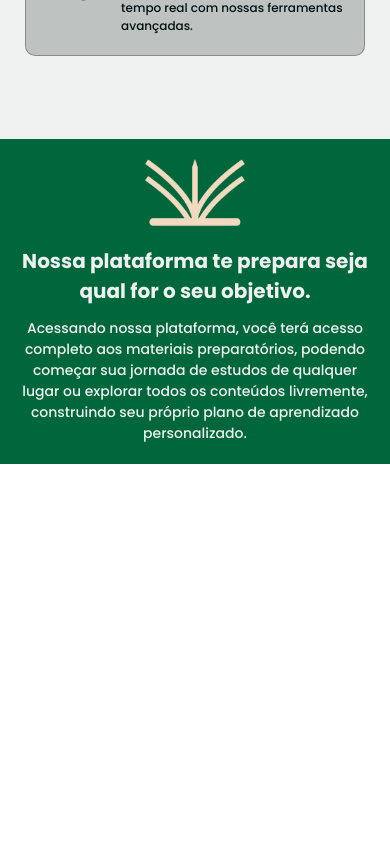
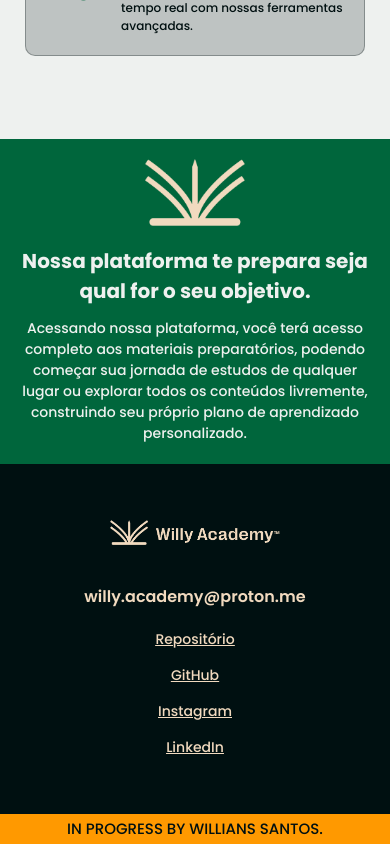
Before and after one commit to will-santosx/willy-academy-next-app, a Next.js app: page / in a window 390 px wide. Shown: the part 1684-2528 px from the top of the page. Before the commit the page ends 2148 px from the top, so only its background shows below. Built offline with nearby package versions, Linux system fonts and the light colour scheme.

Commit message:
adicionando footer

```diff
--- a/src/app/components/Footer/Footer.tsx
+++ b/src/app/components/Footer/Footer.tsx
@@ -4,22 +4,53 @@ import Link from "next/link";
 
 export default function Footer() {
   return (
-    <footer className="bg-neutral-rich-black w-full lg:h-[594px] flex justify-end flex-col items-center">
-      <div className="lg:px-[160px] lg:h-[546px] w-full flex items-center flex-col justify-center lg:gap-[145px]">
+    <footer className="bg-neutral-rich-black w-full min-h-[350px] flex flex-col justify-center items-center relative">
+      <div className="lg:px-[160px] px-[20px] gap-[40px] h-full lg:h-[546px] w-full flex items-center flex-col justify-center lg:gap-[145px]">
         <Image
           alt="Logo da Willy Academy no Sentido Horizontal."
           src={LogoPrimaryHorizontal}
-          className="lg:w-[404px]"
+          className="lg:w-[404px] w-[170px] sm:w-[230px]"
         />
-        <nav className=" text-primary-duch-white font-medium text-normal flex lg:gap-[56px]">
-          <Link href={"#"}>Repositório</Link>
-          <Link href={"#"}>GitHub</Link>
-          <Link href={"#"}>Instagram</Link>
-          <Link href={"#"}>LinkedIn</Link>
-        </nav>
+        <div className="flex flex-col gap-[20px]">
+          <nav className="text-primary-duch-white font-semibold text-center sm:text-[20px]">
+            <span>willy.academy@proton.me</span>
+          </nav>
+          <nav className=" text-primary-duch-white font-medium flex-col sm:flex-row text-center gap-[15px] underline flex lg:gap-[56px]">
+            <Link
+              className="text-[14px] sm:text-[20px]"
+              target="_blank"
+              href={"https://github.com/will-santosx/willy-academy-next-app"}
+            >
+              Repositório
+            </Link>
+            <Link
+              target="_blank"
+              className="text-[14px] sm:text-[20px]"
+              href={"https://github.com/will-santosx"}
+            >
+              GitHub
+            </Link>
+            <Link
+              target="_blank"
+              className="text-[14px] sm:text-[20px]"
+              href={"https://www.instagram.com/leao.willians/"}
+            >
+              Instagram
+            </Link>
+            <Link
+              target="_blank"
+              className="text-[14px] sm:text-[20px]"
+              href={
+                "https://www.linkedin.com/in/david-willians-dos-santos-212932254/"
+              }
+            >
+              LinkedIn
+            </Link>
+          </nav>
+        </div>
       </div>
-      <div className="bg-[#FF9900] lg:h-50px w-full text-neutral-rich-black text-center">
-        <span className="font-medium text-normal">
+      <div className="bg-[#FF9900] lg:h-50px h-[30px] absolute top-[100%] w-full text-neutral-rich-black">
+        <span className="font-medium text-[15px] flex h-full items-center justify-center">
           IN PROGRESS BY WILLIANS SANTOS.
         </span>
       </div>
--- a/src/app/layout.tsx
+++ b/src/app/layout.tsx
@@ -22,11 +22,12 @@ export default function RootLayout({
 }>) {
   return (
     <html lang="pt-br">
-      <body>
+      <body className={poppins.className}>
         <Header />
         <main className={poppins.className + " bg-neutral-bright-gray"}>
           {children}
         </main>
+        <Footer />
       </body>
     </html>
   );
```
